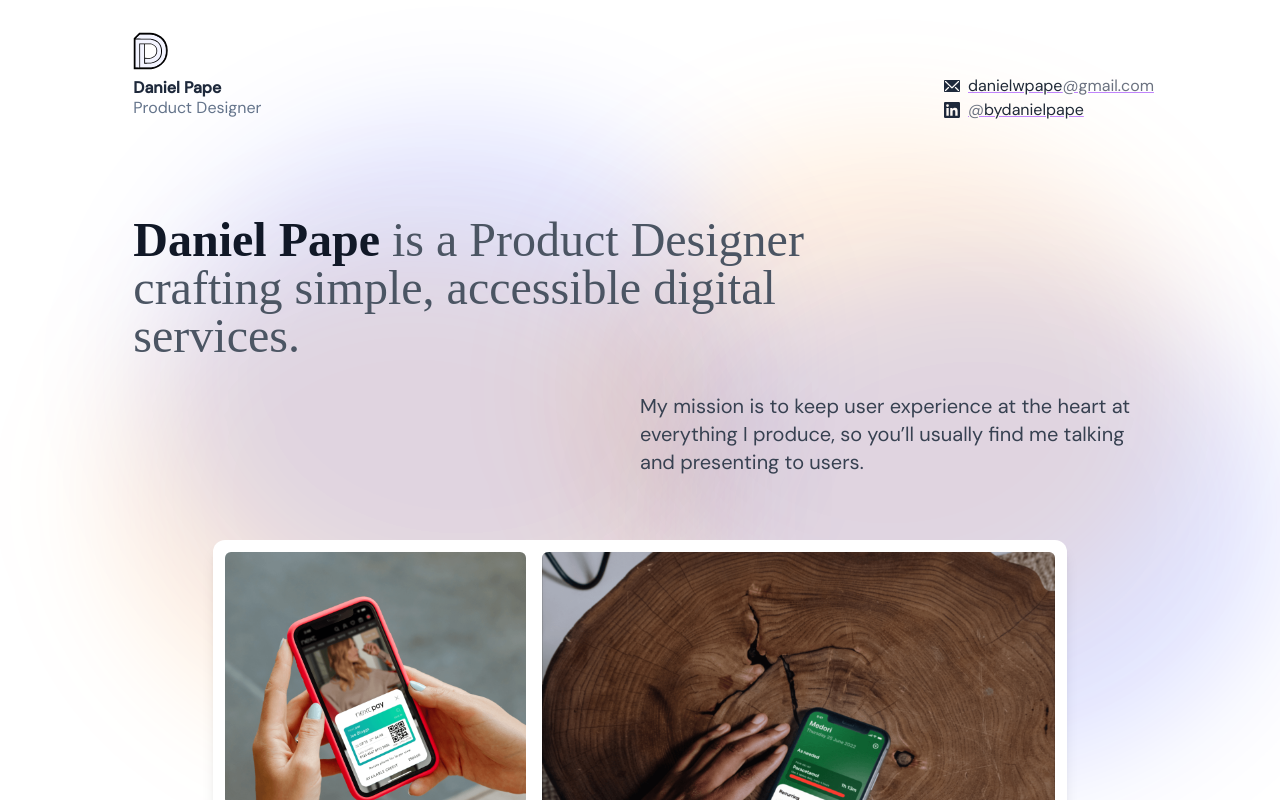
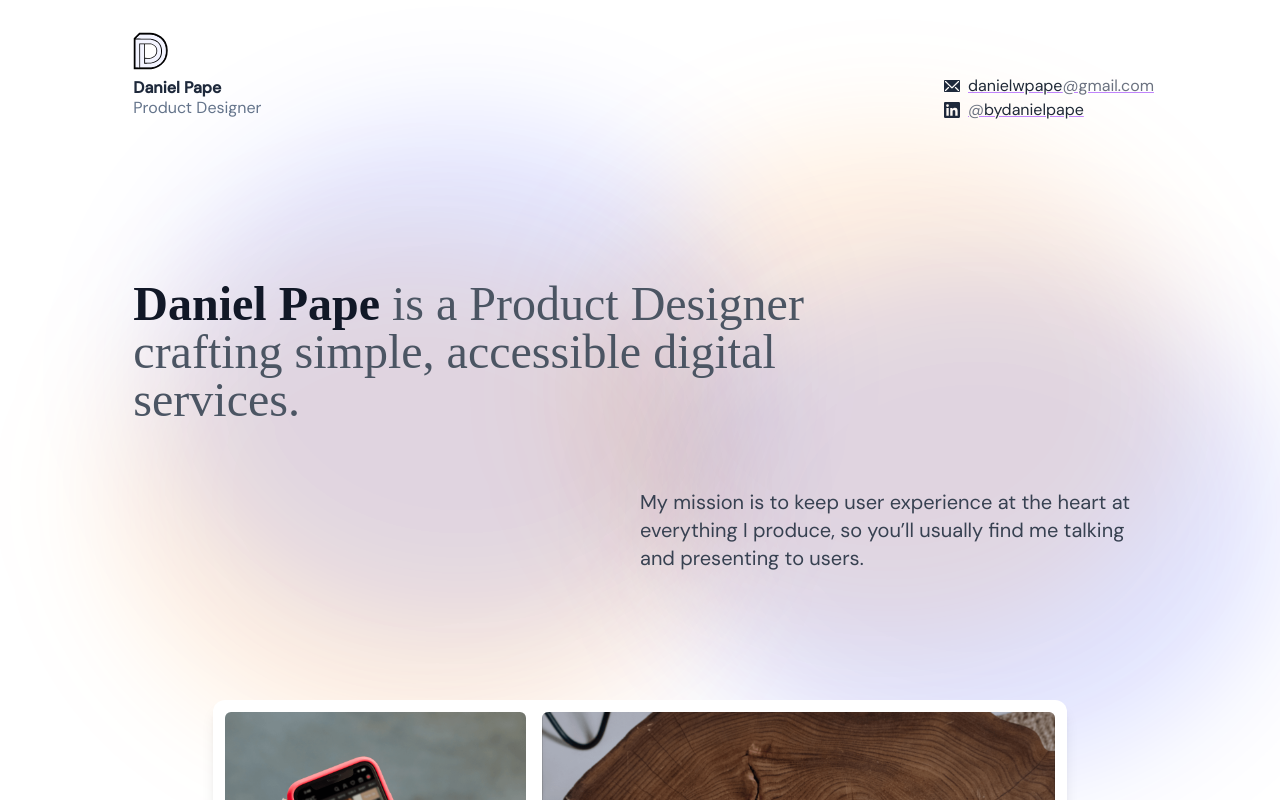
Before and after one commit to danielpape/danielpape.co.uk, a Next.js app: page / in a window 1280 px wide. Shown: the top 800 px of the page. Built offline with nearby package versions, Linux system fonts and the light colour scheme; a web font is replaced by a local one.

Commit message:
Updated intro spacing on XL screens

```diff
--- a/components/intro.js
+++ b/components/intro.js
@@ -149,9 +149,9 @@ export default function Intro() {
           </defs>
         </svg>
       </div>
-      <div className="grid grid-cols-12 mt-16 px-8 z-20 relative">
+      <div className="grid grid-cols-12 xl:py-16 mt-16 px-8 z-20 relative">
         <div className="col-start-1 col-span-12 md:col-start-2 md:col-span-8 flex flex-col gap-4">
-          <h1 className="dark:text-gray-300 text-gray-600 md:text-5xl md:mb-8 mb-4 font-serif text-3xl">
+          <h1 className="dark:text-gray-300 text-gray-600 md:text-5xl md:mb-16 mb-4 font-serif text-3xl">
             <span className="font-semibold dark:text-gray-100 text-gray-900">
               Daniel Pape
             </span>{" "}
```
